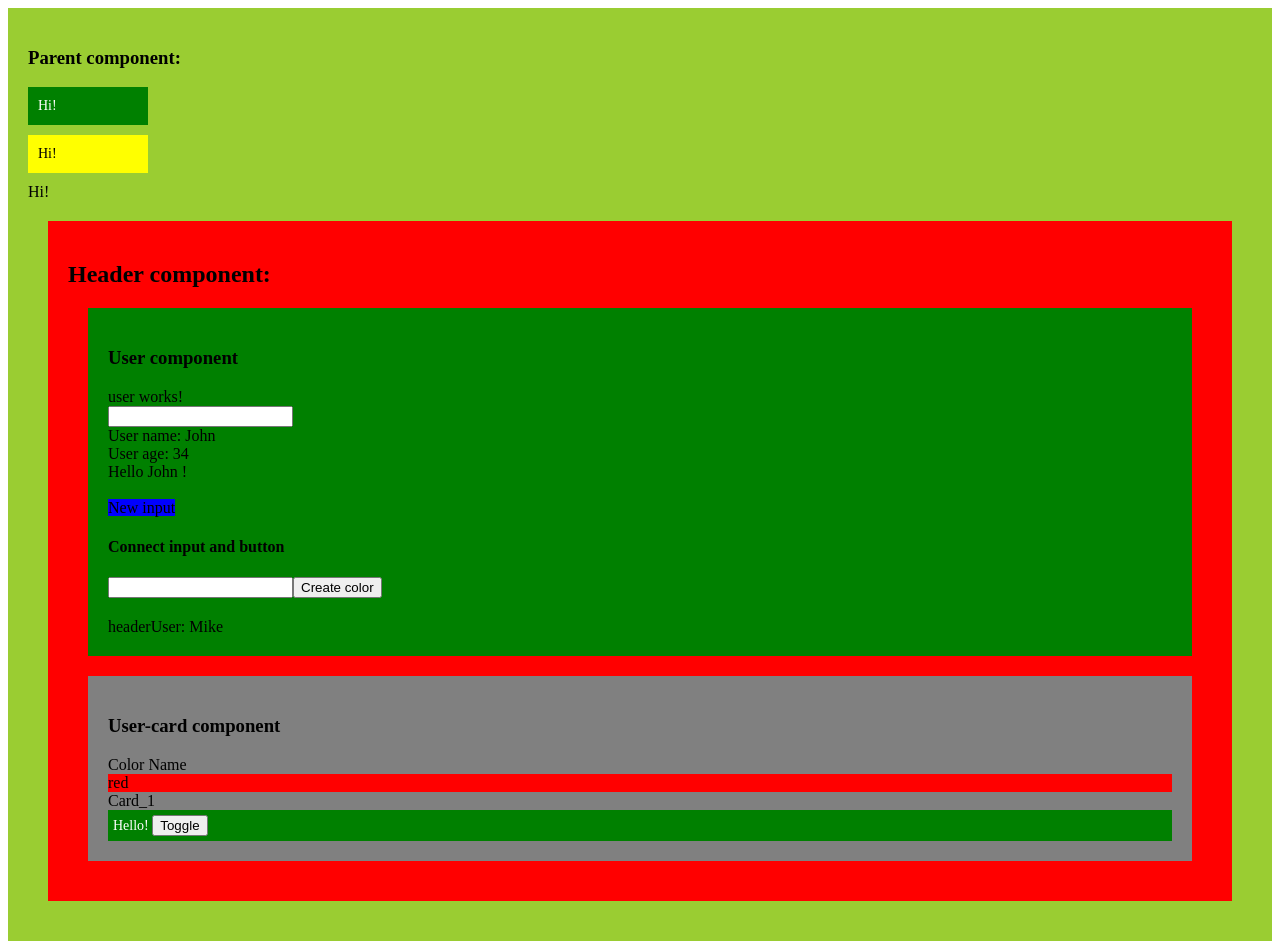
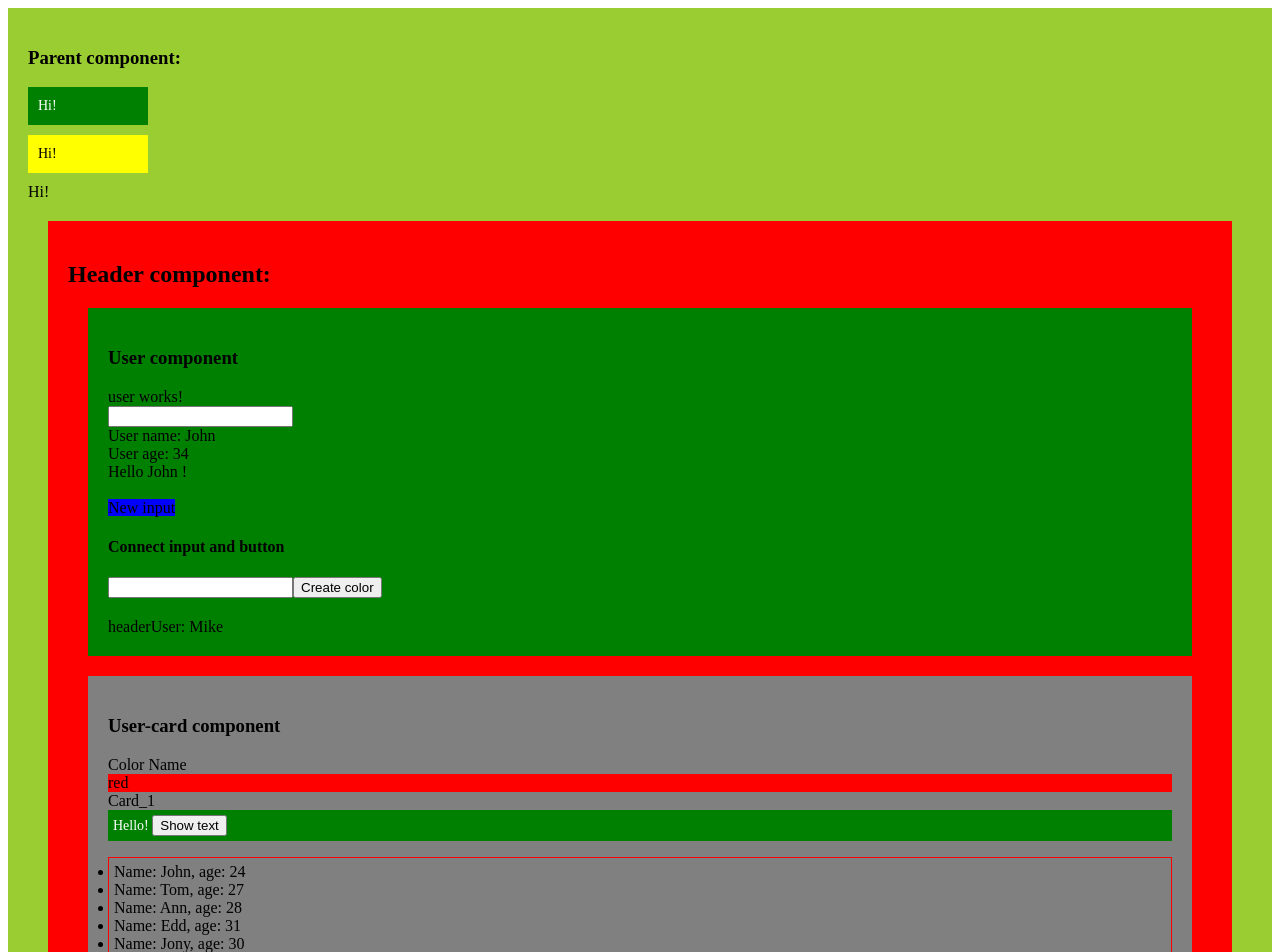
Before and after one commit to iwebnal/angular-learn, an Angular app: page / in a window 1280 px wide. Shown: the top 952 px of the page. Built offline with nearby package versions, Linux system fonts and the light colour scheme.

Commit message:
[*] Angular *ngFor directive

```diff
--- a/src/app/header/user-card/user-card.component.html
+++ b/src/app/header/user-card/user-card.component.html
@@ -4,14 +4,20 @@
   <div [style.background]="colorName">{{ colorName }}</div>
   <div>{{ cardName?.name }}</div>
 
+  <div style="background: green; padding: 5px;">
+    <span *ngIf="isShow" style="font-size: 14px; color: white;"> Hello! </span>
+    <button (click)="getShow()">{{ butttonText }}</button>
+  </div>
+
   <!-- <div style="background: green; padding: 5px;">
     <span *ngIf="isShow" style="font-size: 14px; color: white;"> Hello! </span>
-    <button (click)="getShow()">{{ butttonText }}</button>
+    <button (click)="isShow = !isShow">Toggle</button>
   </div> -->
 
-  <div style="background: green; padding: 5px;">
-    <span *ngIf="isShow" style="font-size: 14px; color: white;"> Hello! </span>
-    <button (click)="isShow = !isShow">Toggle</button>
+  <div>
+    <ul style="border: 1px solid red; padding: 5px;">
+      <li *ngFor="let item of people">Name: {{ item.name }}, age: {{ item.age }}</li>
+    </ul>
   </div>
 
 </div>
--- a/src/app/header/user-card/user-card.component.ts
+++ b/src/app/header/user-card/user-card.component.ts
@@ -9,6 +9,14 @@ export class UserCardComponent implements OnInit {
 
   public isShow: boolean = true;
   public butttonText: string = 'Show text';
+
+  public people = [
+    {name: 'John', age: 24},
+    {name: 'Tom', age: 27},
+    {name: 'Ann', age: 28},
+    {name: 'Edd', age: 31},
+    {name: 'Jony', age: 30},
+  ]
 
   @Input('colorName') colorName: string = '';
   @Input('cardName') cardName: any; // 'cardName' - atribute name
```
